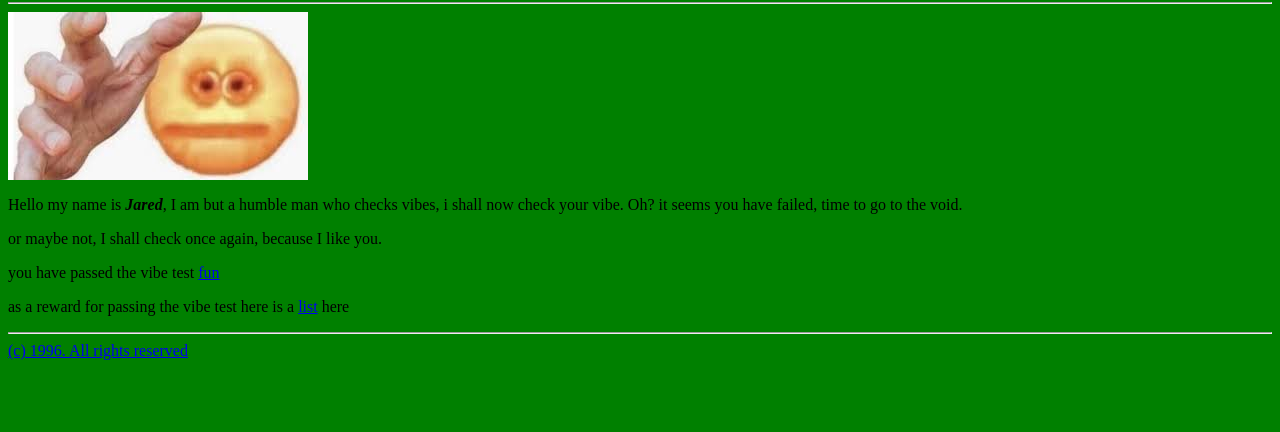
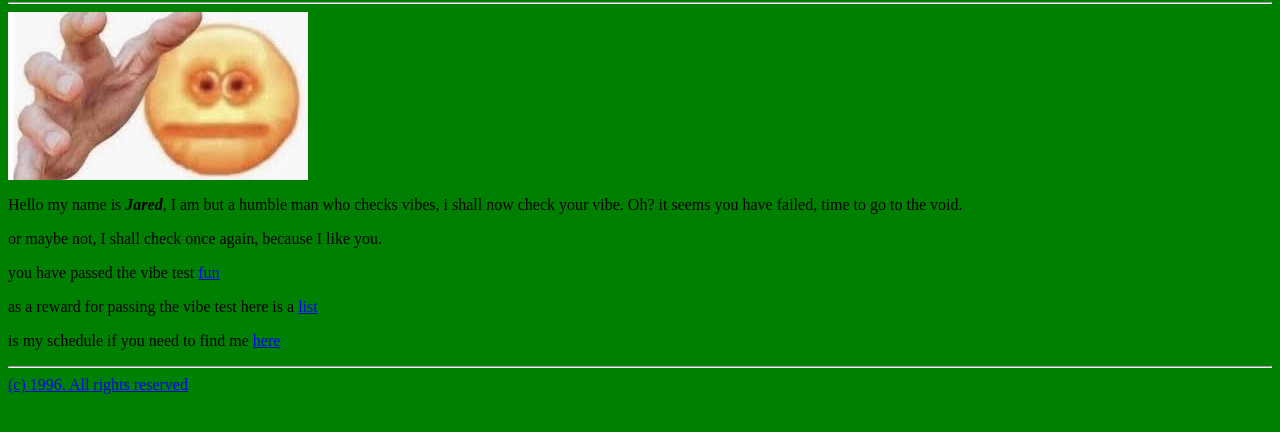
Before and after one commit to bruhhomiejared/classexamples, a plain HTML site: page index.html in a window 1280 px wide. Shown: the part 64-496 px from the top of the page. Drawn offline with Linux system fonts and the light colour scheme.

Commit message:
Update index.html

```diff
--- a/index.html
+++ b/index.html
@@ -12,7 +12,7 @@
       <p>you have passed the vibe test
        <a href="https://youtu.be/dQw4w9WgXcQ">fun</a>
         <p> as a reward for passing the vibe test here is a <a href= "lists.html">list</a>
-          <here is my schedule if you need to find me <a href= "schedule.html">here</a>
+          <p> is my schedule if you need to find me <a href= "schedule.html">here</a>
 
 
    <a href= "smile-dog.jpeg">
```
